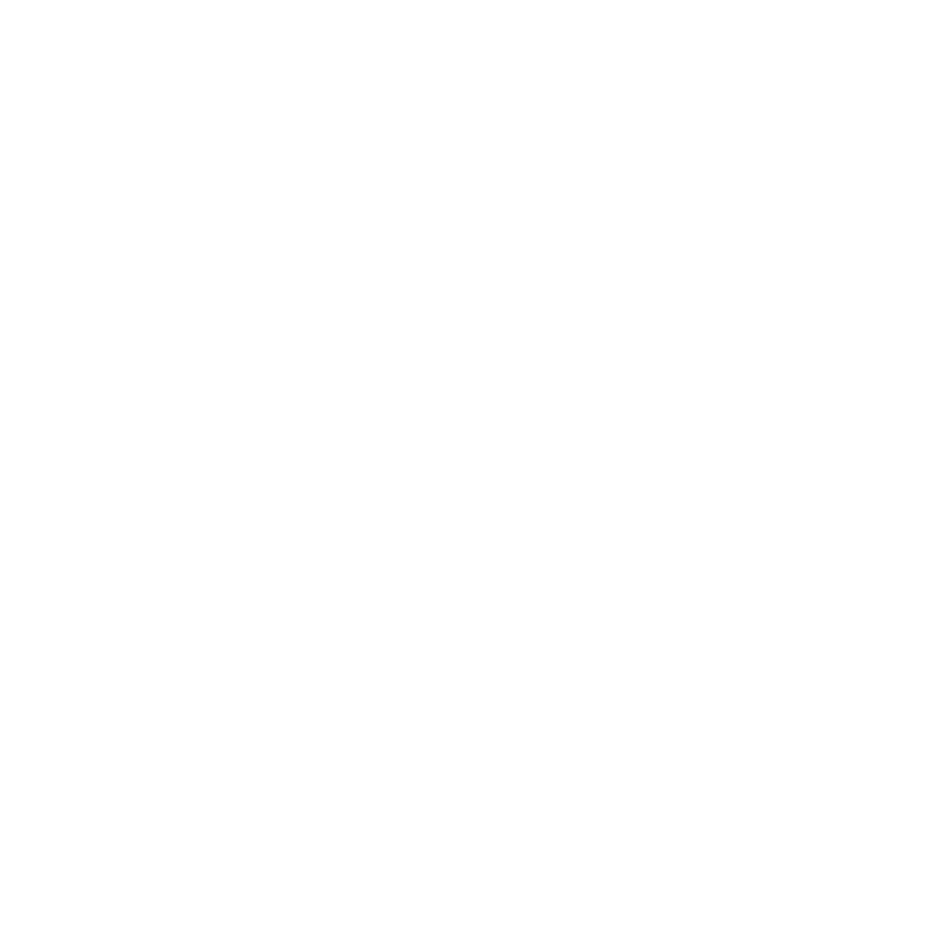
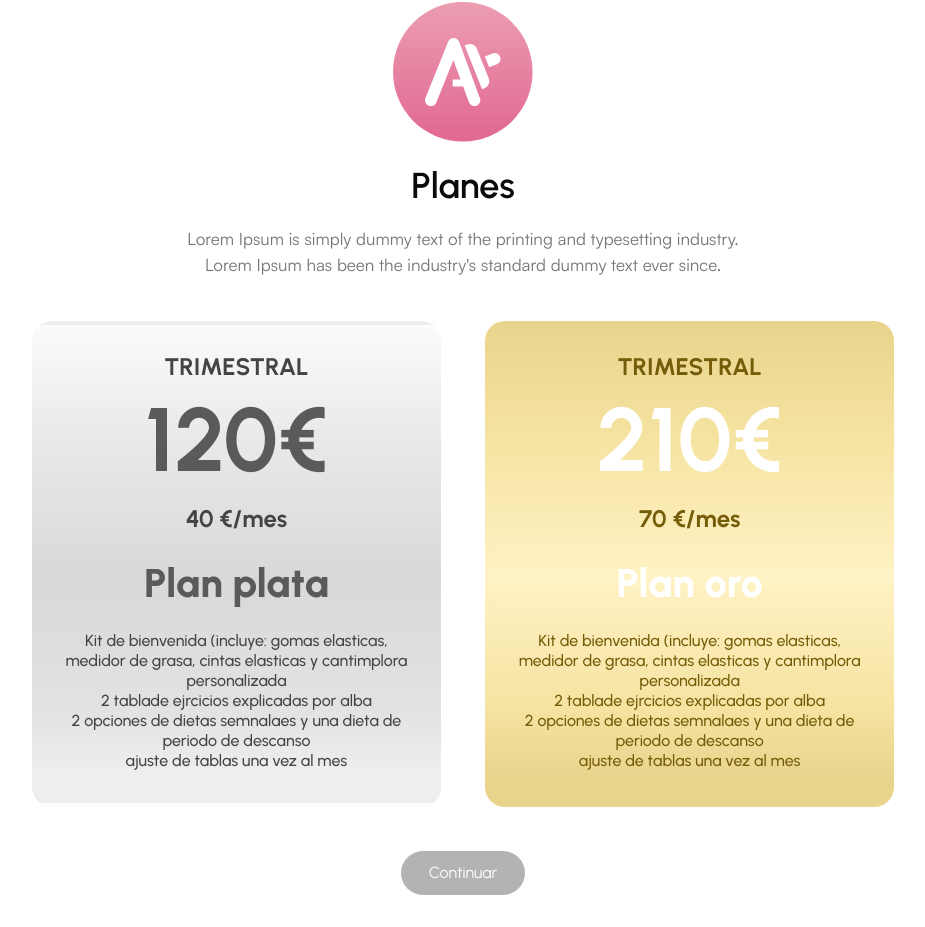
Before and after one commit to Webgenius0/albita-fit-frontend, a React (Vite) app: page /select-plan in a window 1280 px wide. Before the commit this address had no page. Shown: the part 101-1028 px from the top of the page, without its empty margins (177-1102 px from the left). Before the commit the page ends 800 px from the top, so only its background shows below. Built offline with nearby package versions, Linux system fonts and the light colour scheme.

Commit message:
select plan page created

```diff
--- a/src/components/common/CommonButton.tsx
+++ b/src/components/common/CommonButton.tsx
@@ -9,6 +9,7 @@
   hasArrow?: boolean;
   onlyButton?: boolean;
   textPink?: boolean;
+  disable?: boolean;
 };
 
 const CommonButton = ({
@@ -19,14 +20,25 @@
   hasArrow,
   onlyButton,
   textPink,
+  disable,
   ...props
 }: PropTypes) => {
-  const classList = `block py-2.5 ${textPink ? `text-primary-pink hover:text-white` : `text-white`} ${textBold ? `font-bold` : `font-normal`} ${variant === "normal" ? `bg-primary-pink px-7` : `border-primary-pink hover:bg-primary-pink border-[2px] border-solid px-6`} h-fit w-fit rounded-[50px] ${hasArrow ? `flex items-center gap-3` : ``} duration-300 ease-in-out cursor-pointer`;
+  const classList = `block py-2.5 ${textPink ? `text-primary-pink hover:text-white` : `text-white`} ${textBold ? `font-bold` : `font-normal`} ${variant === "normal" ? `bg-primary-pink px-7` : `border-primary-pink hover:bg-primary-pink border-[2px] border-solid px-6`} h-fit w-fit rounded-[50px] ${hasArrow ? `flex items-center gap-3` : ``} duration-300 ease-in-out ${disable ? `cursor-not-allowed` : `cursor-pointer `} `;
 
   return (
     <>
       {onlyButton ? (
-        <button {...props} className={classList}>
+        <button
+          onClick={(event) => {
+            if (disable) return event.preventDefault();
+          }}
+          style={{
+            backgroundColor: disable ? `gray` : ``,
+            opacity: disable ? `0.6` : ``,
+          }}
+          {...props}
+          className={classList}
+        >
           <span>{text}</span>
           {hasArrow && (
             <span>
@@ -35,7 +47,16 @@
           )}
         </button>
       ) : (
-        <Link to={target} className={classList}>
+        <Link
+          onClick={(event) => {
+            if (disable) return event.preventDefault();
+          }}
+          style={{
+            backgroundColor: disable ? `gray` : ``,
+          }}
+          to={target}
+          className={classList}
+        >
           <span>{text}</span>
           {hasArrow && (
             <span>
--- /dev/null
+++ b/src/components/select-plan/PlanCard.tsx
@@ -0,0 +1,82 @@
+import { PlanType } from "@/lib/commonTypes";
+import { Dispatch, SetStateAction } from "react";
+
+const PlanCard = ({
+  plan,
+  selected,
+  setSelected,
+}: {
+  plan: PlanType;
+  selected: string;
+  setSelected: Dispatch<SetStateAction<string>>;
+}) => {
+  const planSilver = plan.title.toLowerCase() === "plan plata";
+  const planGold = plan.title.toLowerCase() === "plan oro";
+
+  const colorPrimary = planSilver ? `#5A5A5A` : `#fff`;
+  const colorSecondary = planSilver ? `#444` : `#745C08`;
+
+  return (
+    <div
+      onClick={() => {
+        return setSelected(plan.title);
+      }}
+      style={{
+        background: planSilver
+          ? `linear-gradient(180deg, rgba(249, 249, 249, 0.70) 0%, rgba(224, 224, 224, 0.70) 23.52%, rgba(200, 200, 200, 0.70) 52.74%, rgba(214, 214, 214, 0.70) 80.29%, rgba(234, 230, 230, 0.70) 94.48%)`
+          : planGold
+            ? `linear-gradient(180deg, rgba(223, 194, 91, 0.70) 0%, rgba(241, 215, 121, 0.70) 23.52%, rgba(255, 237, 172, 0.70) 52.74%, rgba(241, 215, 121, 0.70) 80.29%, rgba(223, 194, 91, 0.70) 94.48%)`
+            : ``,
+      }}
+      className={` ${selected === plan.title ? `border-primary-pink` : `border-transparent`} flex flex-1 cursor-pointer flex-col items-center gap-7 rounded-[20px] border-4 px-6 py-8 text-center`}
+    >
+      <p
+        style={{
+          color: colorSecondary,
+        }}
+        className="text-2xl leading-5 font-bold uppercase"
+      >
+        {" "}
+        {plan.heading}{" "}
+      </p>
+      <div
+        style={{
+          color: colorPrimary,
+        }}
+        className="flex items-center text-[90px] leading-[70px] font-bold"
+      >
+        <span> {plan.totalPrice} </span>
+        <span>€</span>
+      </div>
+      <div
+        style={{
+          color: colorSecondary,
+        }}
+        className="text-2xl font-bold"
+      >
+        <span> {plan.totalPrice / plan.planDuration} </span>
+        <span>€/mes</span>
+      </div>
+      <div
+        style={{
+          color: colorPrimary,
+        }}
+        className="text-[40px] leading-10 font-extrabold"
+      >
+        {plan.title}
+      </div>
+      <div
+        style={{
+          color: colorSecondary,
+        }}
+        className="text-center text-base leading-5 font-medium"
+      >
+        {plan.features.map((feature, i) => (
+          <div key={i}> {feature} </div>
+        ))}
+      </div>
+    </div>
+  );
+};
+
+export default PlanCard;
--- a/src/pages/AccountStatus.tsx
+++ b/src/pages/AccountStatus.tsx
@@ -66,7 +66,7 @@
             target="mailto:support@albitafit.com"
           />
         ) : status === "confirmed" ? (
-          <CommonButton text="Selecionar un plan" target="/plans" />
+          <CommonButton text="Selecionar un plan" target="/select-plan" />
         ) : (
           ``
         )}
--- /dev/null
+++ b/src/pages/SelectPlan.tsx
@@ -0,0 +1,76 @@
+import BackButton from "@/components/common/BackButton";
+import CommonButton from "@/components/common/CommonButton";
+import CommonContainer from "@/components/common/CommonContainer";
+import CommonParagraph from "@/components/common/CommonParagraph";
+import CommonTitle from "@/components/common/CommonTitle";
+import PinkLogo from "@/components/common/PinkLogo";
+import PlanCard from "@/components/select-plan/PlanCard";
+import { PlanType } from "@/lib/commonTypes";
+import { useState } from "react";
+
+const plans: PlanType[] = [
+  {
+    title: "Plan plata",
+    heading: "Trimestral",
+    planDuration: 3,
+    totalPrice: 120,
+    features: [
+      "Kit de bienvenida (incluye: gomas elasticas, medidor de grasa, cintas elasticas y cantimplora personalizada",
+      "2 tablade ejrcicios explicadas por alba",
+      "2 opciones de dietas semnalaes y una dieta de periodo de descanso",
+      "ajuste de tablas una vez al mes",
+    ],
+  },
+  {
+    title: "Plan oro",
+    heading: "Trimestral",
+    planDuration: 3,
+    totalPrice: 210,
+    features: [
+      "Kit de bienvenida (incluye: gomas elasticas, medidor de grasa, cintas elasticas y cantimplora personalizada",
+      "2 tablade ejrcicios explicadas por alba",
+      "2 opciones de dietas semnalaes y una dieta de periodo de descanso",
+      "ajuste de tablas una vez al mes",
+    ],
+  },
+];
+
+const SelectPlan = () => {
+  const [selected, setSelected] = useState("");
+
+  return (
+    <CommonContainer>
+      <BackButton />
+      <div className="mx-auto flex max-w-[600px] flex-col items-center gap-5 text-center">
+        <PinkLogo size="sm" />
+        <CommonTitle>Planes</CommonTitle>
+        <CommonParagraph textGray>
+          Lorem Ipsum is simply dummy text of the printing and typesetting
+          industry. Lorem Ipsum has been the industry's standard dummy text ever
+          since.
+        </CommonParagraph>
+      </div>
+
+      <div className="mx-auto my-11 flex max-w-[70%] items-center gap-11">
+        {plans.map((item, index) => (
+          <PlanCard
+            key={index}
+            plan={item}
+            setSelected={setSelected}
+            selected={selected}
+          />
+        ))}
+      </div>
+
+      <div className="flex justify-center">
+        <CommonButton
+          text="Continuar"
+          onlyButton
+          disable={selected ? false : true}
+        />
+      </div>
+    </CommonContainer>
+  );
+};
+
+export default SelectPlan;
--- a/src/routes/router.tsx
+++ b/src/routes/router.tsx
@@ -22,6 +22,7 @@
 import UserOnboard from "@/pages/UserOnboard";
 import AccountStatus from "@/pages/AccountStatus";
 import SingleTraining from "@/pages/dashboard/SingleTraining";
+import SelectPlan from "@/pages/SelectPlan";
 
 const router = createBrowserRouter([
   {
@@ -120,6 +121,10 @@
         path: "/account-status",
         element: <AccountStatus />,
       },
+      {
+        path: "/select-plan",
+        element: <SelectPlan />,
+      },
     ],
   },
 ]);
```
Also changed, not shown: src/lib/commonTypes.ts (+8 -0 lines).
